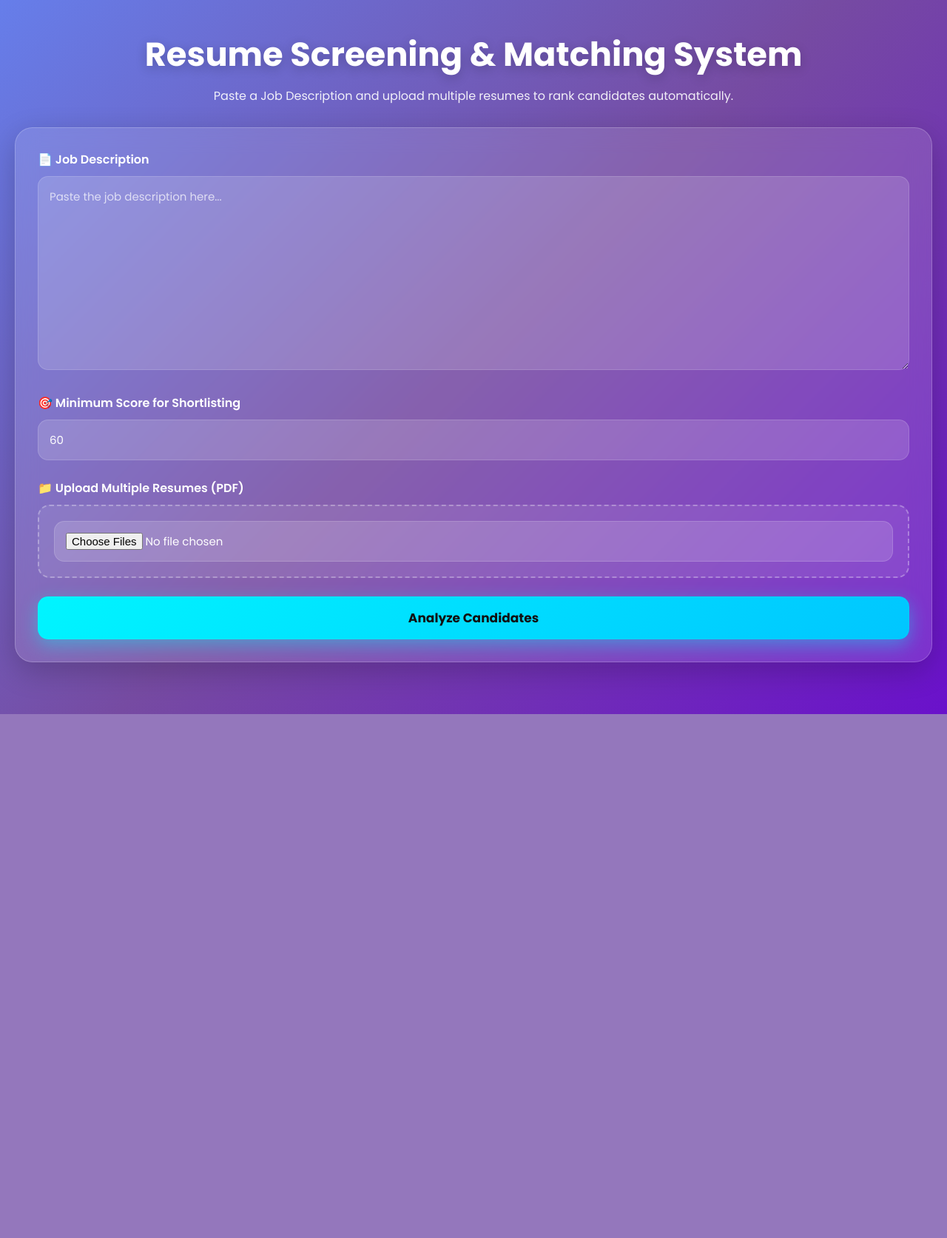
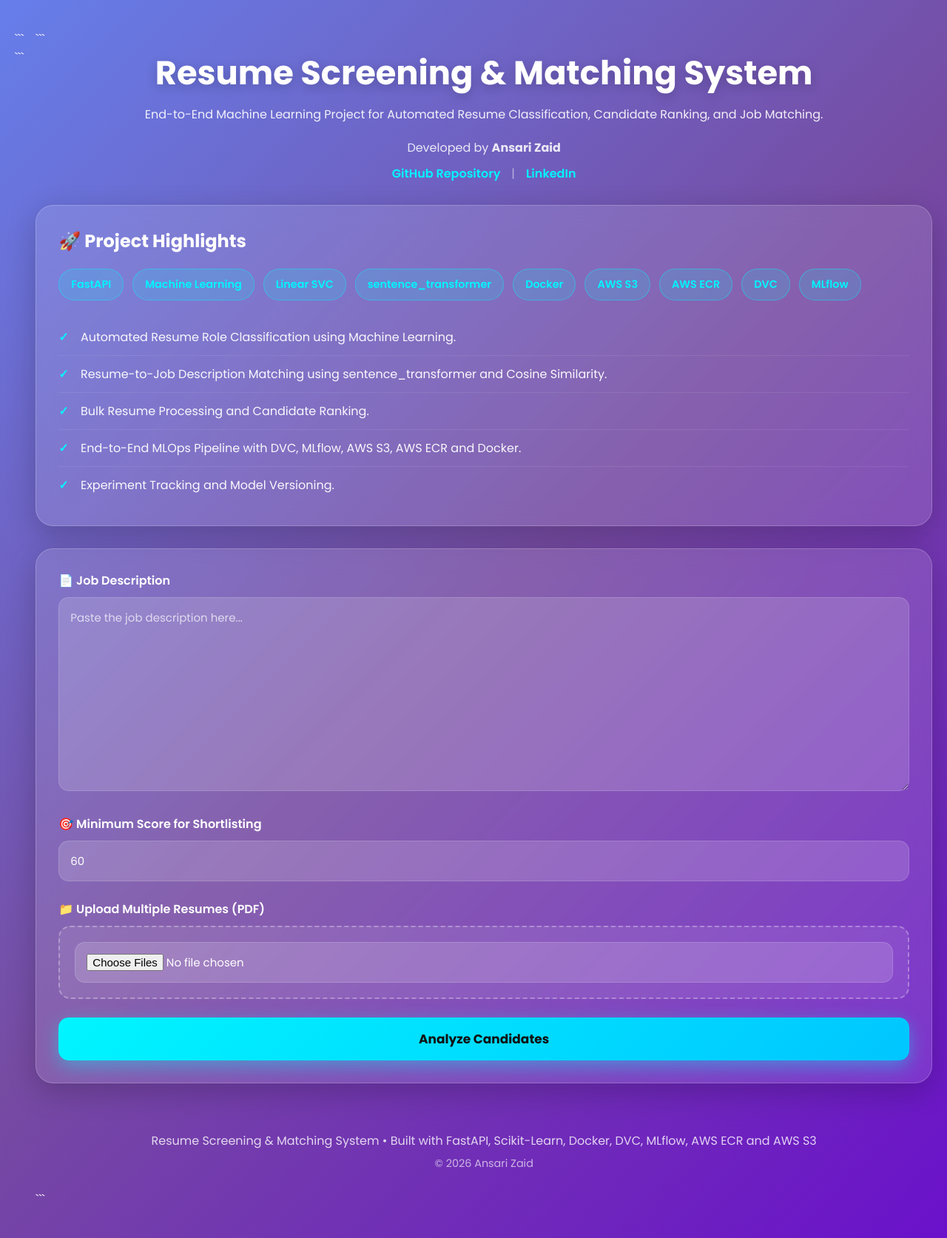
Before and after one commit to mdzaid382/Resume-Screening-Matching-System, a FastAPI app: page / in a window 1280 px wide. Shown: the whole page at 74% size. Before the commit the page ends 965 px from the top, so only its background shows below. Run offline with FastAPI, Linux system fonts and the light colour scheme; parts of the project's set-up code (start-up, migrations or seed data) failed here and were passed over.

Commit message:
html and css modified

````diff
--- a/webapp/static/css/style.css
+++ b/webapp/static/css/style.css
@@ -312,3 +312,183 @@
     transform: translateY(-3px);
     box-shadow: 0 12px 35px rgba(0,245,255,0.5);
 }
+/* ==========================================
+   AUTHOR SECTION
+========================================== */
+
+.author-info {
+    margin-top: 20px;
+}
+
+.author-info p {
+    font-size: 1rem;
+    margin-bottom: 10px;
+    color: rgba(255,255,255,0.95);
+}
+
+.project-links {
+    display: flex;
+    justify-content: center;
+    align-items: center;
+    gap: 15px;
+    flex-wrap: wrap;
+}
+
+.project-links a {
+    text-decoration: none;
+    color: #00f5ff;
+    font-weight: 600;
+    transition: 0.3s ease;
+}
+
+.project-links a:hover {
+    color: #ffffff;
+    text-shadow: 0 0 12px rgba(0,245,255,0.8);
+}
+
+.project-links span {
+    color: rgba(255,255,255,0.5);
+}
+
+/* ==========================================
+   PROJECT OVERVIEW CARD
+========================================== */
+
+.project-overview {
+    background: rgba(255,255,255,0.12);
+    backdrop-filter: blur(15px);
+    -webkit-backdrop-filter: blur(15px);
+    border-radius: 24px;
+    padding: 30px;
+    margin-bottom: 30px;
+    border: 1px solid rgba(255,255,255,0.2);
+    box-shadow: 0 12px 40px rgba(0,0,0,0.2);
+}
+
+.project-overview h3 {
+    margin-bottom: 20px;
+    font-size: 1.5rem;
+    color: white;
+}
+
+/* ==========================================
+   TECH STACK TAGS
+========================================== */
+
+.tech-stack {
+    display: flex;
+    flex-wrap: wrap;
+    gap: 12px;
+    margin-bottom: 25px;
+}
+
+.tech-stack span {
+    padding: 10px 16px;
+    border-radius: 999px;
+    background: rgba(0,245,255,0.15);
+    border: 1px solid rgba(0,245,255,0.4);
+    color: #00f5ff;
+    font-size: 0.9rem;
+    font-weight: 600;
+    transition: 0.3s ease;
+}
+
+.tech-stack span:hover {
+    transform: translateY(-2px);
+    background: rgba(0,245,255,0.25);
+}
+
+/* ==========================================
+   HIGHLIGHTS LIST
+========================================== */
+
+.project-overview ul {
+    list-style: none;
+    padding-left: 0;
+}
+
+.project-overview ul li {
+    padding: 12px 0;
+    color: rgba(255,255,255,0.95);
+    border-bottom: 1px solid rgba(255,255,255,0.08);
+}
+
+.project-overview ul li:last-child {
+    border-bottom: none;
+}
+
+.project-overview ul li::before {
+    content: "✓";
+    color: #00f5ff;
+    font-weight: 700;
+    margin-right: 12px;
+}
+
+/* ==========================================
+   FOOTER
+========================================== */
+
+.footer {
+    text-align: center;
+    margin-top: 40px;
+    padding: 25px 15px;
+    color: rgba(255,255,255,0.8);
+}
+
+.footer p:first-child {
+    margin-bottom: 8px;
+}
+
+.footer p:last-child {
+    font-size: 0.9rem;
+    opacity: 0.8;
+}
+
+/* ==========================================
+   SCROLLBAR
+========================================== */
+
+::-webkit-scrollbar {
+    width: 10px;
+}
+
+::-webkit-scrollbar-track {
+    background: rgba(255,255,255,0.1);
+}
+
+::-webkit-scrollbar-thumb {
+    background: rgba(0,245,255,0.4);
+    border-radius: 10px;
+}
+
+::-webkit-scrollbar-thumb:hover {
+    background: rgba(0,245,255,0.6);
+}
+
+/* ==========================================
+   RESPONSIVE
+========================================== */
+
+@media (max-width: 768px) {
+
+    .project-links {
+        flex-direction: column;
+        gap: 10px;
+    }
+
+    .project-links span {
+        display: none;
+    }
+
+    .tech-stack {
+        justify-content: center;
+    }
+
+    .project-overview {
+        padding: 20px;
+    }
+
+    .project-overview h3 {
+        text-align: center;
+    }
+}
--- a/webapp/templates/resume_screening.html
+++ b/webapp/templates/resume_screening.html
@@ -1,4 +1,5 @@
 <!DOCTYPE html>
+
 <html lang="en">
 
 <head>
@@ -6,17 +7,21 @@
     <meta name="viewport"
           content="width=device-width, initial-scale=1.0">
 
+```
 <title>Resume Screening & Matching System</title>
 
 <link
     rel="stylesheet"
     href="/static/css/style.css">
+```
+
 </head>
 
 <body>
 
 <div class="container">
 
+```
 <div class="header">
 
     <h1>
@@ -24,8 +29,78 @@
     </h1>
 
     <p>
-            Paste a Job Description and upload multiple resumes to rank candidates automatically.
+        End-to-End Machine Learning Project for Automated Resume Classification, Candidate Ranking, and Job Matching.
     </p>
+
+    <div class="author-info">
+
+        <p>
+            Developed by <strong>Ansari Zaid</strong>
+        </p>
+
+        <div class="project-links">
+
+            <a href="https://github.com/mdzaid382/Resume-Screening-Matching-System"
+               target="_blank">
+                GitHub Repository
+            </a>
+
+            <span>|</span>
+
+            <a href="https://www.linkedin.com/in/mdzaid382/"
+               target="_blank">
+                LinkedIn
+            </a>
+
+        </div>
+
+    </div>
+
+</div>
+
+<div class="project-overview">
+
+    <h3>
+        🚀 Project Highlights
+    </h3>
+
+    <div class="tech-stack">
+
+        <span>FastAPI</span>
+        <span>Machine Learning</span>
+        <span>Linear SVC</span>
+        <span>sentence_transformer</span>
+        <span>Docker</span>
+        <span>AWS S3</span>
+        <span>AWS ECR</span>
+        <span>DVC</span>
+        <span>MLflow</span>
+
+    </div>
+
+    <ul>
+
+        <li>
+            Automated Resume Role Classification using Machine Learning.
+        </li>
+
+        <li>
+            Resume-to-Job Description Matching using sentence_transformer and Cosine Similarity.
+        </li>
+
+        <li>
+            Bulk Resume Processing and Candidate Ranking.
+        </li>
+
+        <li>
+            End-to-End MLOps Pipeline with DVC, MLflow, AWS S3, AWS ECR and Docker.
+        </li>
+
+        <li>
+            Experiment Tracking and Model Versioning.
+        </li>
+
+    </ul>
 
 </div>
 
@@ -218,6 +293,18 @@
 
 {% endif %}
 
+<footer class="footer">
+
+    <p>
+        Resume Screening & Matching System • Built with FastAPI, Scikit-Learn, Docker, DVC, MLflow, AWS ECR and AWS S3
+    </p>
+
+    <p>
+        © 2026 Ansari Zaid
+
+</footer>
+```
+
 </div>
 
 </body>
````
Lines whose indentation alone changed are shown as unchanged.
